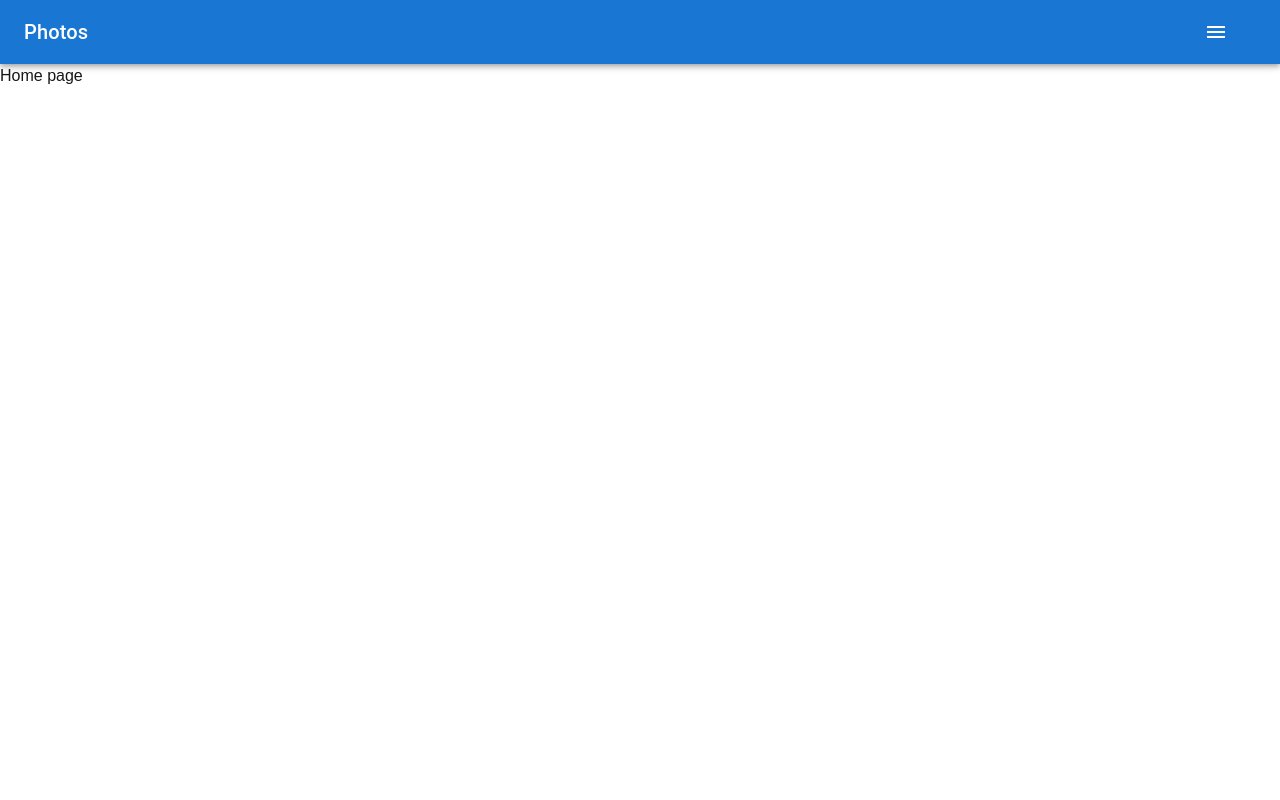
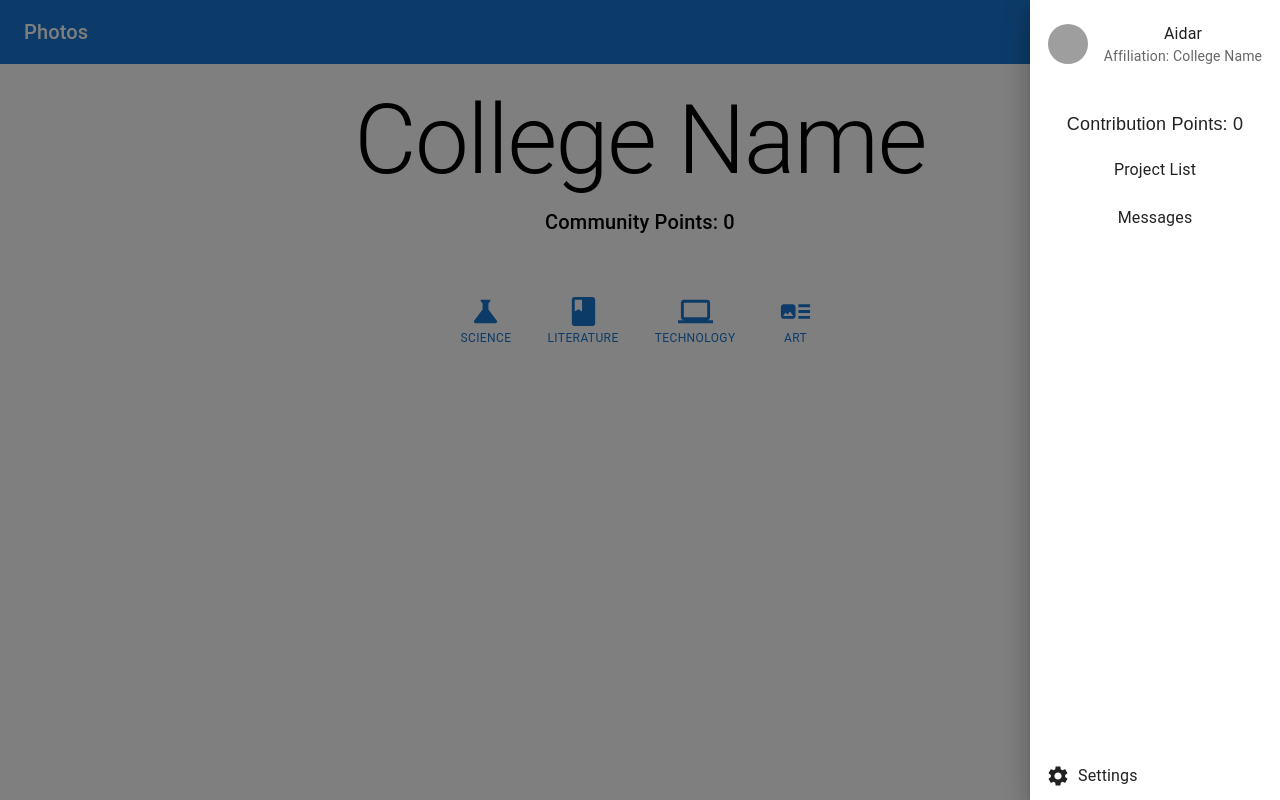
Before and after one commit to jonss0777/Flock, a Next.js app in the folder my-app/: page / in a window 1280 px wide. Both pictures are taken after a click on the button "menu". Built offline with nearby package versions, Linux system fonts and the light colour scheme; grey boxes are pictures that could not be loaded.

Commit message:
creating homepage

```diff
--- a/my-app/app/Box.js
+++ b/my-app/app/Box.js
@@ -16,9 +16,9 @@ export default function BoxSx() {
         >
             <Box
                 sx={{
-                    width: 1000,
+                    width: 2000,
                     height: 1000,
-                    borderRadius: 1,
+                    borderRadius: 0,
                     bgcolor: 'primary.main',
                     '&:hover': {
                         bgcolor: 'primary.dark',
--- a/my-app/app/MenuBar.js
+++ b/my-app/app/MenuBar.js
@@ -7,94 +7,135 @@ import Toolbar from '@mui/material/Toolbar';
 import Typography from '@mui/material/Typography';
 import IconButton from '@mui/material/IconButton';
 import MenuIcon from '@mui/icons-material/Menu';
-import AccountCircle from '@mui/icons-material/AccountCircle';
-import Switch from '@mui/material/Switch';
-import FormControlLabel from '@mui/material/FormControlLabel';
-import FormGroup from '@mui/material/FormGroup';
-import MenuItem from '@mui/material/MenuItem';
-import Menu from '@mui/material/Menu';
+import Drawer from '@mui/material/Drawer';
+import List from '@mui/material/List';
+import ListItem from '@mui/material/ListItem';
+import ListItemAvatar from '@mui/material/ListItemAvatar';
+import Avatar from '@mui/material/Avatar';
+import ListItemText from '@mui/material/ListItemText';
+import SettingsIcon from '@mui/icons-material/Settings'; // Import SettingsIcon
 
 export default function MenuAppBar() {
     const [auth, setAuth] = React.useState(true);
-    const [anchorEl, setAnchorEl] = React.useState(null);
+    const [drawerOpen, setDrawerOpen] = React.useState(false);
+    const username = "Aidar"; // Replace this with your dynamic username if needed
+    const collegeName = "College Name"; // Replace this with the actual college name
 
-    const handleChange = (event) => {
-        setAuth(event.target.checked);
+    const toggleDrawer = (open) => () => {
+        setDrawerOpen(open);
     };
 
-    const handleMenu = (event) => {
-        setAnchorEl(event.currentTarget);
+    const handleProjectListClick = () => {
+        console.log('Clicked on Project List');
     };
 
-    const handleClose = () => {
-        setAnchorEl(null);
+    const handleMessagesClick = () => {
+        console.log('Clicked on Messages');
     };
+
+    const list = () => (
+        <Box
+            sx={{ width: 250, height: '100%' }} // Set height to 100% for the drawer
+            role="presentation"
+            onClick={toggleDrawer(false)}
+            onKeyDown={toggleDrawer(false)}
+            display="flex"
+            flexDirection="column"
+        >
+            <Box display="flex" flexDirection="column" alignItems="center" flexGrow={1}> {/* Center align the top content */}
+                <List>
+                    <ListItem>
+                        <ListItemAvatar>
+                            <Avatar alt={username} src="/static/images/avatar/1.jpg" /> {/* Replace with your avatar URL */}
+                        </ListItemAvatar>
+                        <ListItemText
+                            primary={username}
+                            secondary={
+                                <Typography variant="body2" color="text.secondary" align="center">
+                                    Affiliation: {collegeName}
+                                </Typography>
+                            }
+                            sx={{ textAlign: 'center', fontSize: '18px', fontFamily: 'Arial, sans-serif', fontWeight: 'bold' }} // Custom font size and styles
+                        />
+                    </ListItem>
+                </List>
+
+                {/* Contribution Points Box */}
+                <Box
+                    sx={{
+                        marginTop: 2, // Space above the box
+                        padding: 1, // Padding inside the box
+                        textAlign: 'center', // Center text alignment
+                        width: '80%' // Width of the box
+                    }}
+                >
+                    <Typography variant="body2" color="text.primary" sx={{ fontSize: '18px', fontFamily: 'Arial, sans-serif' }}>
+                        Contribution Points: 0
+                    </Typography>
+                </Box>
+
+                {/* Project List Button */}
+                <ListItem button onClick={handleProjectListClick}>
+                    <ListItemText
+                        primary="Project List"
+                        sx={{ textAlign: 'center', fontSize: '18px', fontFamily: 'Arial, sans-serif' }} // Custom font size and styles
+                    />
+                </ListItem>
+
+                {/* Messages Button */}
+                <ListItem button onClick={handleMessagesClick}>
+                    <ListItemText
+                        primary="Messages"
+                        sx={{ textAlign: 'center', fontSize: '18px', fontFamily: 'Arial, sans-serif' }} // Custom font size and styles
+                    />
+                </ListItem>
+            </Box>
+
+            {/* Settings Button at the bottom */}
+            <Box sx={{ marginTop: 'auto' }}> {/* This box ensures the settings button is at the bottom */}
+                <ListItem button>
+                    <ListItemAvatar>
+                        <SettingsIcon /> {/* Settings icon */}
+                    </ListItemAvatar>
+                    <ListItemText
+                        primary="Settings"
+                        sx={{ textAlign: 'left', marginLeft: -3, fontSize: '18px', fontFamily: 'Arial, sans-serif' }} // Custom font size and styles
+                    />
+                </ListItem>
+            </Box>
+        </Box>
+    );
 
     return (
         <Box sx={{ flexGrow: 1 }}>
-            {/* <FormGroup>
-        <FormControlLabel
-          control={
-            <Switch
-              checked={auth}
-              onChange={handleChange}
-              aria-label="login switch"
-            />
-          }
-          label={auth ? 'Logout' : 'Login'}
-        />
-      </FormGroup> */}
             <AppBar position="static">
                 <Toolbar>
-
                     <Typography variant="h6" component="div" sx={{ flexGrow: 1 }}>
                         Photos
                     </Typography>
                     {auth && (
-                        <div>
-                            {/* <IconButton
-                                size="large"
-                                aria-label="account of current user"
-                                aria-controls="menu-appbar"
-                                aria-haspopup="true"
-                                onClick={handleMenu}
-                                color="inherit"
-                            >
-                                <AccountCircle />
-                            </IconButton> */}
-                            <Menu
-                                id="menu-appbar"
-                                anchorEl={anchorEl}
-                                anchorOrigin={{
-                                    vertical: 'top',
-                                    horizontal: 'right',
-                                }}
-                                keepMounted
-                                transformOrigin={{
-                                    vertical: 'top',
-                                    horizontal: 'right',
-                                }}
-                                open={Boolean(anchorEl)}
-                                onClose={handleClose}
-                            >
-                                <MenuItem onClick={handleClose}>Profile</MenuItem>
-                                <MenuItem onClick={handleClose}>My account</MenuItem>
-                            </Menu>
-                        </div>
-                    )}
-
                         <IconButton
                             size="large"
                             edge="start"
                             color="inherit"
                             aria-label="menu"
                             sx={{ mr: 2 }}
+                            onClick={toggleDrawer(true)}
                         >
                             <MenuIcon />
                         </IconButton>
-
+                    )}
                 </Toolbar>
             </AppBar>
+
+            {/* Drawer on the right */}
+            <Drawer
+                anchor="right" // Move the drawer to the right side
+                open={drawerOpen}
+                onClose={toggleDrawer(false)}
+            >
+                {list()}
+            </Drawer>
         </Box>
     );
 }
--- a/my-app/app/globals.css
+++ b/my-app/app/globals.css
@@ -3,13 +3,13 @@
 @tailwind utilities;
 
 :root {
-  --background: #ffffff;
+  --background: #FFFFFF;
   --foreground: #171717;
 }
 
-@media (prefers-color-scheme: dark) {
+@media (prefers-color-scheme: white) {
   :root {
-    --background: #0a0a0a;
+    --background: #FFFFFF;
     --foreground: #ededed;
   }
 }
--- a/my-app/app/page.js
+++ b/my-app/app/page.js
@@ -1,10 +1,53 @@
 'use client'
 
+import BoxSx from "@/app/Box";
+import Typography from '@mui/material/Typography'; // Import Typography
+import { Box, Button } from '@mui/material'; // Import Box and Button for layout and buttons
+import ScienceIcon from '@mui/icons-material/Science'; // Import Science icon
+import BookIcon from '@mui/icons-material/Book'; // Import Book icon
+import ComputerIcon from '@mui/icons-material/Computer'; // Import Computer icon
+import ArtTrackIcon from '@mui/icons-material/ArtTrack'; // Import Art icon
+
 export default function Home() {
-  return (
-    <div >
-      <p>Home page</p>
+    const handleSubjectClick = (subject) => {
+        // Handle button click for each subject
+        console.log(`Clicked on ${subject}`);
+    };
 
-    </div>
-  );
+    return (
+        <div style={{ textAlign: 'center', padding: '20px', backgroundColor: 'white' }}>
+            <Typography
+                variant="h1"
+                sx={{ margin: '0px 0', color: 'black' }}
+            >
+                College Name {/* Replace with the actual college name */}
+            </Typography>
+            <Typography
+                variant="h6"
+                sx={{ margin: '10px 0', color: 'black' }}
+            >
+                Community Points: 0
+            </Typography>
+            {/* Adjust marginTop to lift the buttons closer to the community points */}
+            <Box sx={{ display: 'flex', justifyContent: 'center', marginTop: '50px' }}>
+                {/* Icons for subjects as buttons */}
+                <Button onClick={() => handleSubjectClick('Science')} sx={{ margin: '0 10px', flexDirection: 'column', alignItems: 'center' }}>
+                    <ScienceIcon fontSize="large" />
+                    <Typography variant="caption">Science</Typography>
+                </Button>
+                <Button onClick={() => handleSubjectClick('Literature')} sx={{ margin: '0 10px', flexDirection: 'column', alignItems: 'center' }}>
+                    <BookIcon fontSize="large" />
+                    <Typography variant="caption">Literature</Typography>
+                </Button>
+                <Button onClick={() => handleSubjectClick('Technology')} sx={{ margin: '0 10px', flexDirection: 'column', alignItems: 'center' }}>
+                    <ComputerIcon fontSize="large" />
+                    <Typography variant="caption">Technology</Typography>
+                </Button>
+                <Button onClick={() => handleSubjectClick('Art')} sx={{ margin: '0 10px', flexDirection: 'column', alignItems: 'center' }}>
+                    <ArtTrackIcon fontSize="large" />
+                    <Typography variant="caption">Art</Typography>
+                </Button>
+            </Box>
+        </div>
+    );
 }
```
Lines whose indentation alone changed are shown as unchanged.
